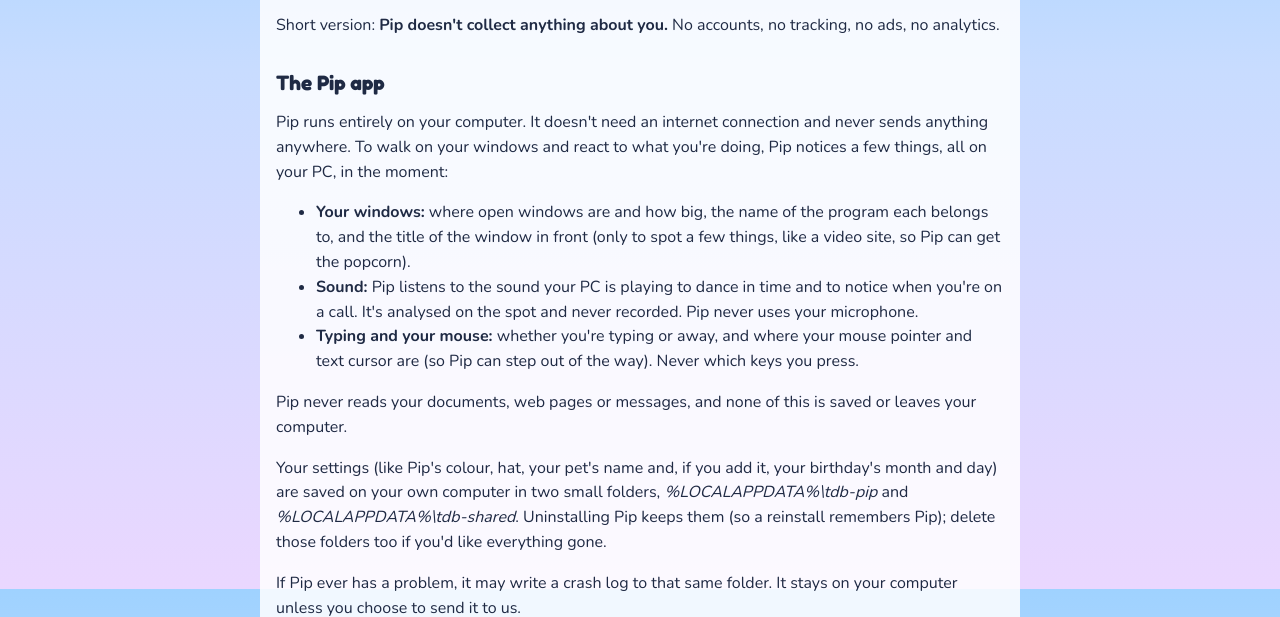
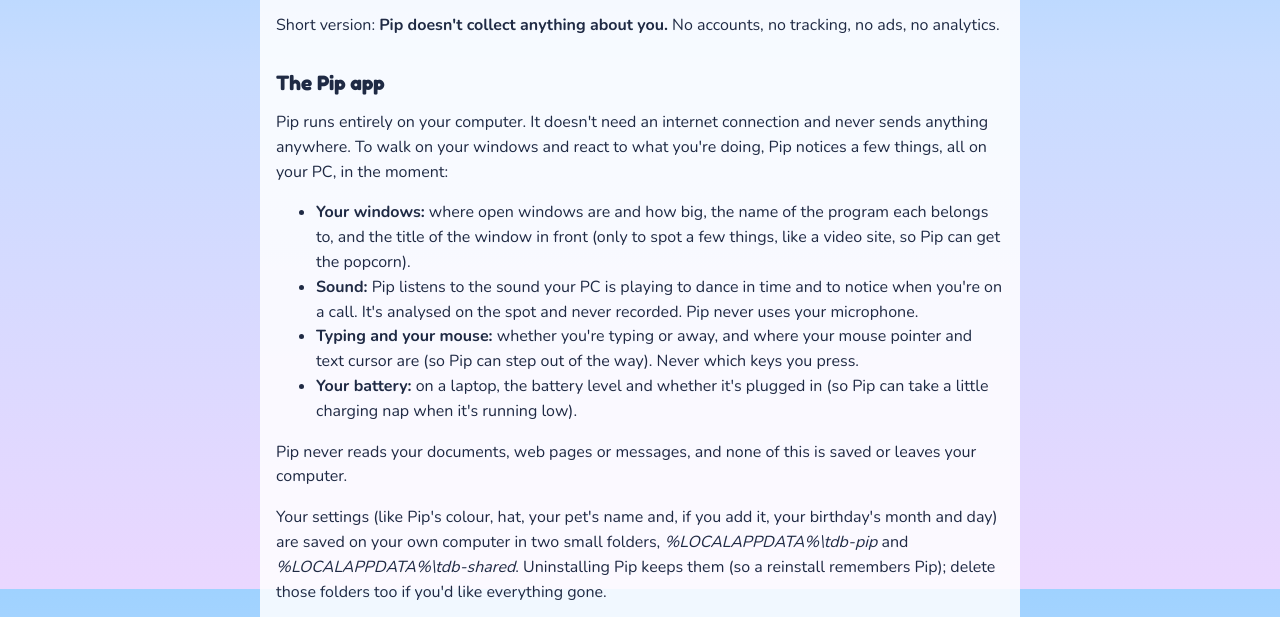
Before and after one commit to pipslittlelife/pipslittlelife-site, a plain HTML site: page privacy.html in a window 1280 px wide. Shown: the part 211-828 px from the top of the page. Drawn offline with nearby package versions, Linux system fonts and the light colour scheme.

Commit message:
Privacy: mention the laptop battery level (for Pip's low-battery nap)
Co-Authored-By: Claude Opus 5.5 <noreply@anthropic.com>

```diff
--- a/privacy.html
+++ b/privacy.html
@@ -31,6 +31,8 @@
       It's analysed on the spot and never recorded. Pip never uses your microphone.</li>
     <li><b>Typing and your mouse:</b> whether you're typing or away, and where your mouse pointer and text cursor are
       (so Pip can step out of the way). Never which keys you press.</li>
+    <li><b>Your battery:</b> on a laptop, the battery level and whether it's plugged in (so Pip can take a little
+      charging nap when it's running low).</li>
   </ul>
   <p>Pip never reads your documents, web pages or messages, and none of this is saved or leaves your computer.</p>
   <p>Your settings (like Pip's colour, hat, your pet's name and, if you add it, your birthday's month and day) are saved
```
